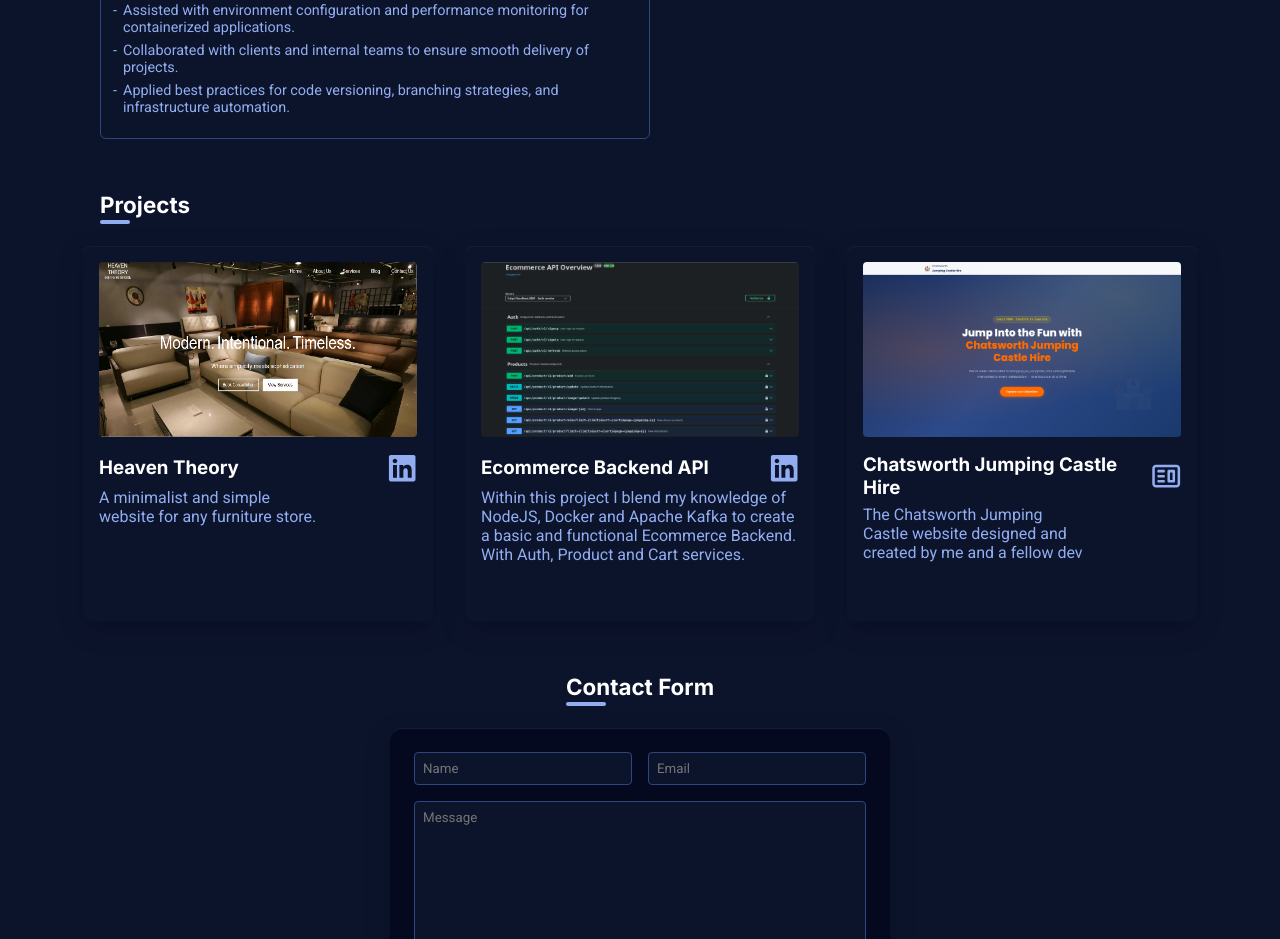
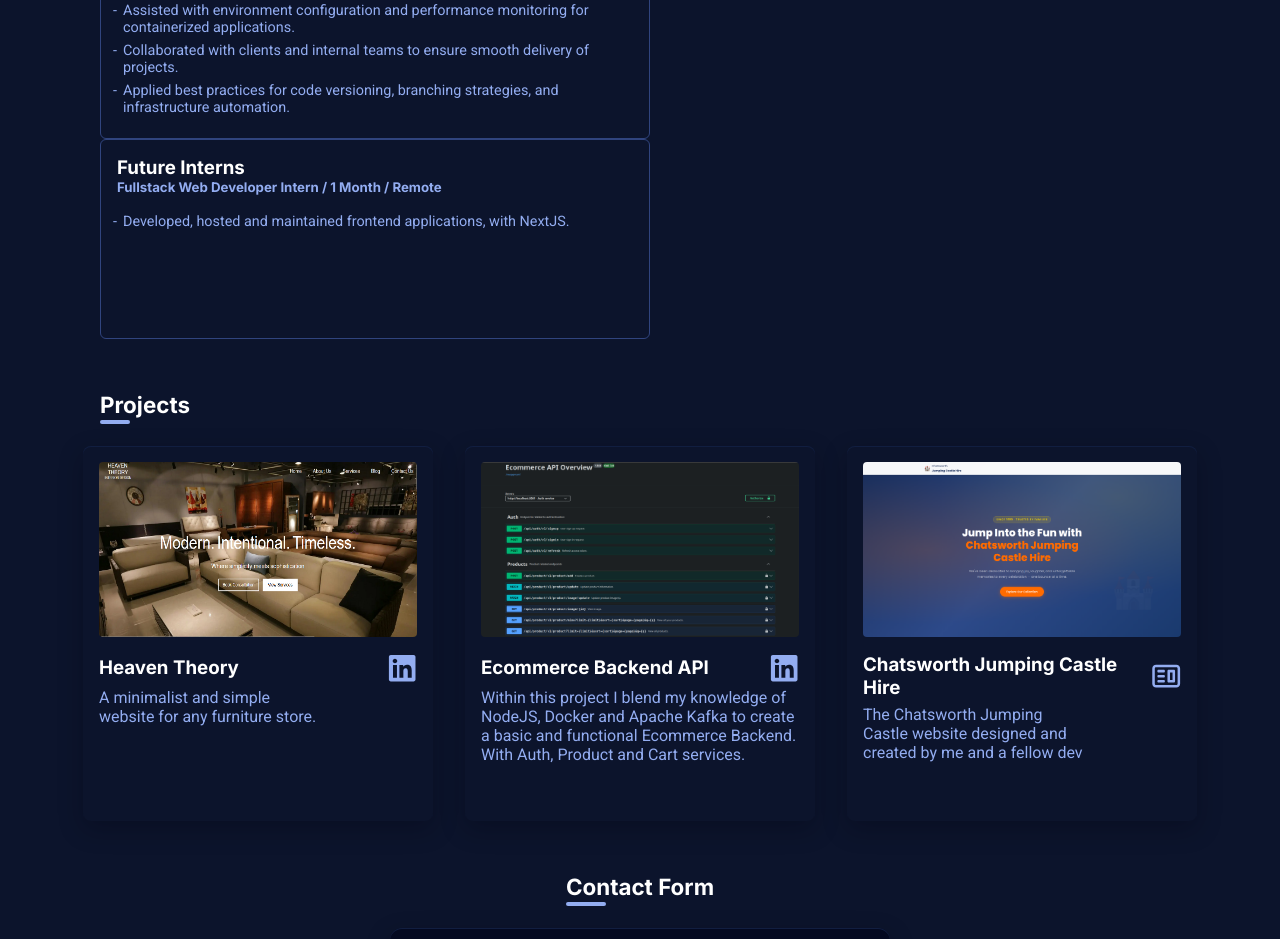
Before and after one commit to LouisZA878/FUTURE_FS_1, a Next.js app: page / in a window 1280 px wide. Shown: the part 1520-2459 px from the top of the page. Built offline with nearby package versions, Linux system fonts and the light colour scheme; no server answers.

Commit message:
Updated experience section

```diff
--- a/app/(components)/experience.js
+++ b/app/(components)/experience.js
@@ -35,6 +35,16 @@ const Experience = () => {
             </li>
           </ul>
         </div>
+        <div className="box">
+          <h3>Future Interns</h3>
+          <h5>Fullstack Web Developer Intern / 1 Month / Remote</h5>
+          <ul>
+            <li>
+              Developed, hosted and maintained frontend applications, with
+              NextJS.
+            </li>
+          </ul>
+        </div>
       </div>
     </section>
   );
```
Also changed, not shown: 1 other file (tests, documents, lock files or other folders).
